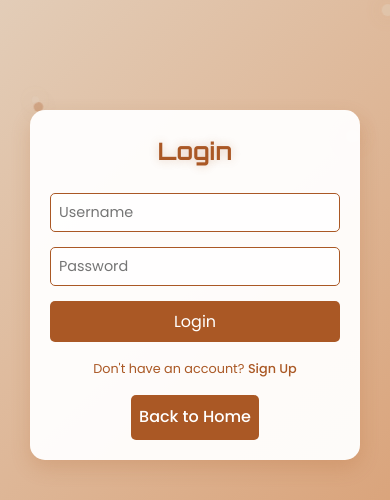
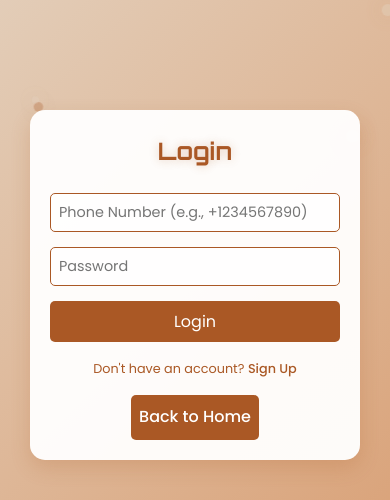
Before and after one commit to serag-eldeen/rokna-cafe-app, a Django app: page /cafe/login/ in a window 390 px wide. Shown: the part 137-637 px from the top of the page. Run offline with Django 5.2, Linux system fonts and the light colour scheme.

Commit message:
login with phone

```diff
--- a/cafe/templates/cafe/login.html
+++ b/cafe/templates/cafe/login.html
@@ -166,7 +166,7 @@
         <h1>Login</h1>
         <form method="POST">
             {% csrf_token %}
-            <input type="text" name="username" placeholder="Username" required>
+            <input type="text" name="username" placeholder="Phone Number (e.g., +1234567890)" required>
             <input type="password" name="password" placeholder="Password" required>
             <button type="submit">Login</button>
         </form>
--- a/cafe/templates/cafe/signup.html
+++ b/cafe/templates/cafe/signup.html
@@ -34,14 +34,14 @@
             flex-direction: column;
             gap: 15px;
         }
-        input[type="text"], input[type="password"] {
+        input[type="text"], input[type="password"], input[type="tel"] {
             padding: 10px;
             border: 1px solid #aa5825;
             border-radius: 5px;
             font-size: 1em;
             transition: border-color 0.3s ease;
         }
-        input[type="text"]:focus, input[type="password"]:focus {
+        input[type="text"]:focus, input[type="password"]:focus, input[type="tel"]:focus {
             border-color: #d89b6e;
             outline: none;
         }
@@ -71,6 +71,7 @@
         <form method="POST">
             {% csrf_token %}
             <input type="text" name="username" placeholder="Username" required>
+            <input type="tel" name="phone_number" placeholder="Phone Number (e.g., +1234567890)" required>
             <input type="password" name="password1" placeholder="Password" required>
             <input type="password" name="password2" placeholder="Confirm Password" required>
             <button type="submit">Submit</button>
--- a/cafe/views.py
+++ b/cafe/views.py
@@ -9,9 +9,27 @@ from django.utils import timezone
 import os
 from django.conf import settings
 from django.http import JsonResponse, HttpResponse
-from django.shortcuts import render, redirect
 from django.contrib.auth import authenticate, login
 from django.views import View
+from django.contrib.auth.models import User
+from .models import UserProfile
+
+def signup(request):
+    if request.method == 'POST':
+        form = UserCreationForm(request.POST)
+        phone_number = request.POST.get('phone_number')
+        if form.is_valid() and phone_number:
+            user = form.save()  # Save the User
+            UserProfile.objects.create(user=user, phone_number=phone_number)  # Save phone number
+            return redirect('login')
+        else:
+            return render(request, 'cafe/signup.html', {
+                'form': form,
+                'error': 'Please provide a valid username, password, and phone number.'
+            })
+    else:
+        form = UserCreationForm()
+    return render(request, 'cafe/signup.html', {'form': form})
 
 def home(request):
     if request.method == 'POST':
@@ -35,16 +53,19 @@ class CustomLoginView(View):
         return render(request, self.template_name)
 
     def post(self, request):
-        username = request.POST.get('username')
+        phone_number = request.POST.get('username')  # Treat 'username' field as phone number
         password = request.POST.get('password')
-        user = authenticate(request, username=username, password=password)
+
+        # Authenticate using the phone number
+        user = authenticate(request, username=phone_number, password=password)
+
         if user is not None:
             login(request, user)
             return redirect('cafe:home')  # Redirect to home on success
         else:
-            # Pass an error flag to the template
+            # Pass an error message to the template
             return render(request, self.template_name, {
-                'error': True
+                'error': 'Invalid phone number or password.'
             })
 def submit_feedback(request):
     if request.method == 'POST':
@@ -54,18 +75,6 @@ def submit_feedback(request):
             Testimonial.objects.create(author=author, content=content)
         return redirect('cafe:home')
     return redirect('cafe:home')  # Redirect GET requests to home
-
-
-# Signup View (No login required)
-def signup(request):
-    if request.method == 'POST':
-        form = UserCreationForm(request.POST)
-        if form.is_valid():
-            form.save()
-            return redirect('login')
-    else:
-        form = UserCreationForm()
-    return render(request, 'cafe/signup.html', {'form': form})
 
 # Logout View (No login required)
 def logout(request):
--- a/rokna/settings.py
+++ b/rokna/settings.py
@@ -52,7 +52,11 @@ DATABASES = {
         'NAME': BASE_DIR / 'db.sqlite3',
     }
 }
-
+# settings.py
+AUTHENTICATION_BACKENDS = [
+    'django.contrib.auth.backends.ModelBackend',  # Default backend (username)
+    'cafe.auth_backend.PhoneNumberBackend',       # Custom backend (phone number)
+]
 AUTH_PASSWORD_VALIDATORS = [
     {'NAME': 'django.contrib.auth.password_validation.UserAttributeSimilarityValidator'},
     {'NAME': 'django.contrib.auth.password_validation.MinimumLengthValidator'},
```
Also changed, not shown: cafe/auth_backend.py (added, +21 -0 lines), cafe/models.py (+7 -0 lines), cafe/migrations/0002_userprofile.py (added), db.sqlite3.
